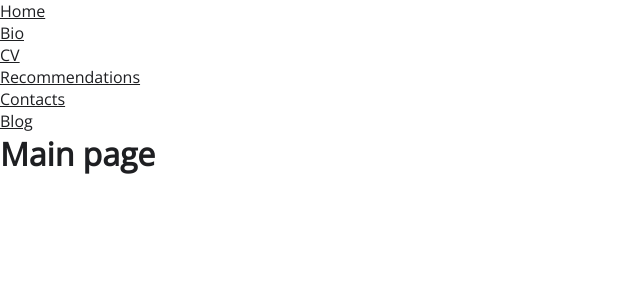
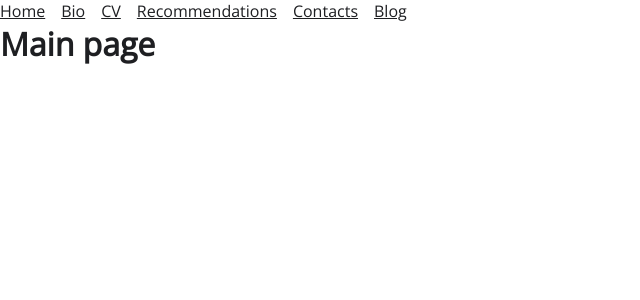
Before and after one commit to siarheikryutsou/sergeykrivtsov, a React (Create React App) app: page / in a window 1280 px wide. Shown: the top 300 px of the page, without its empty margins (0-640 px from the left). Built offline with nearby package versions, Linux system fonts and the light colour scheme.

Commit message:
Added header inline style

```diff
--- a/src/index.css
+++ b/src/index.css
@@ -39,6 +39,11 @@ a {
   text-decoration: underline;
 }
 
+header nav li {
+  display: inline-block;
+  margin-right: 16px;
+}
+
 @media (prefers-color-scheme: dark) {
   html {
     color-scheme: dark;
```
